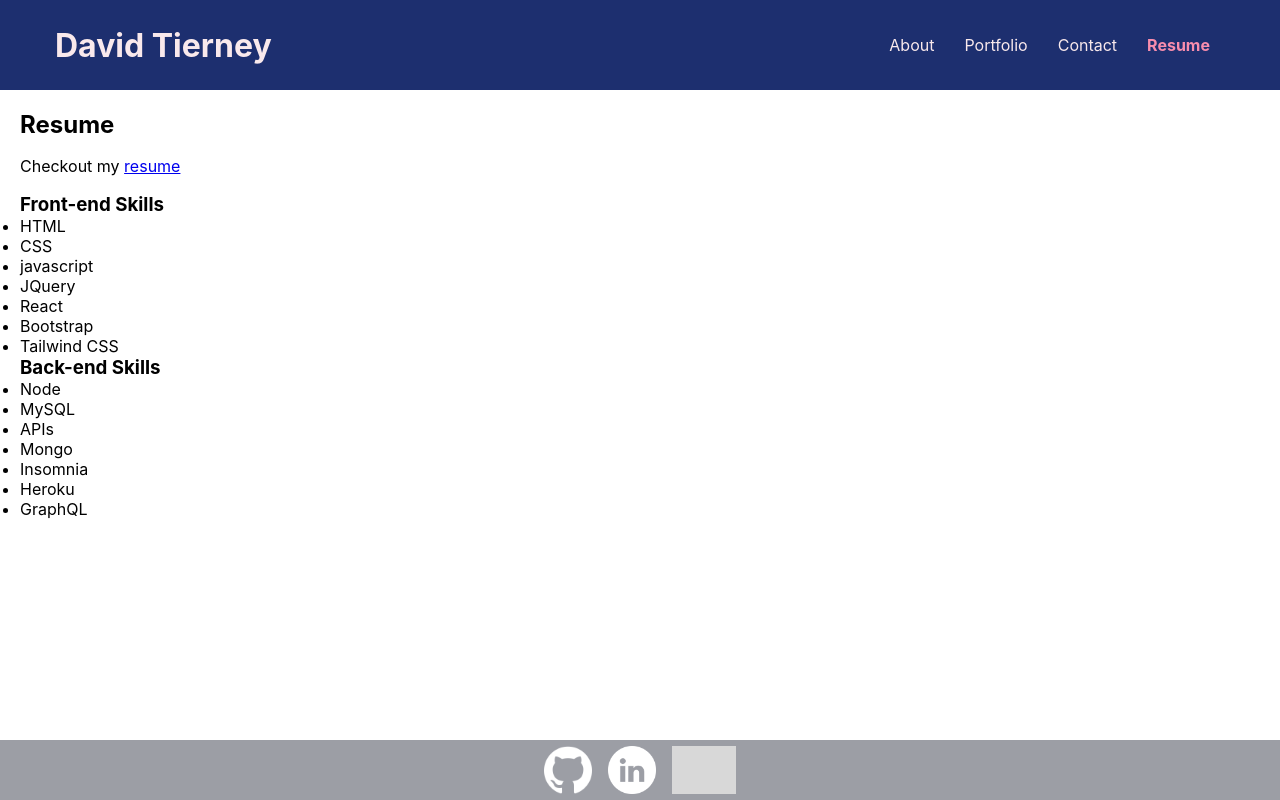
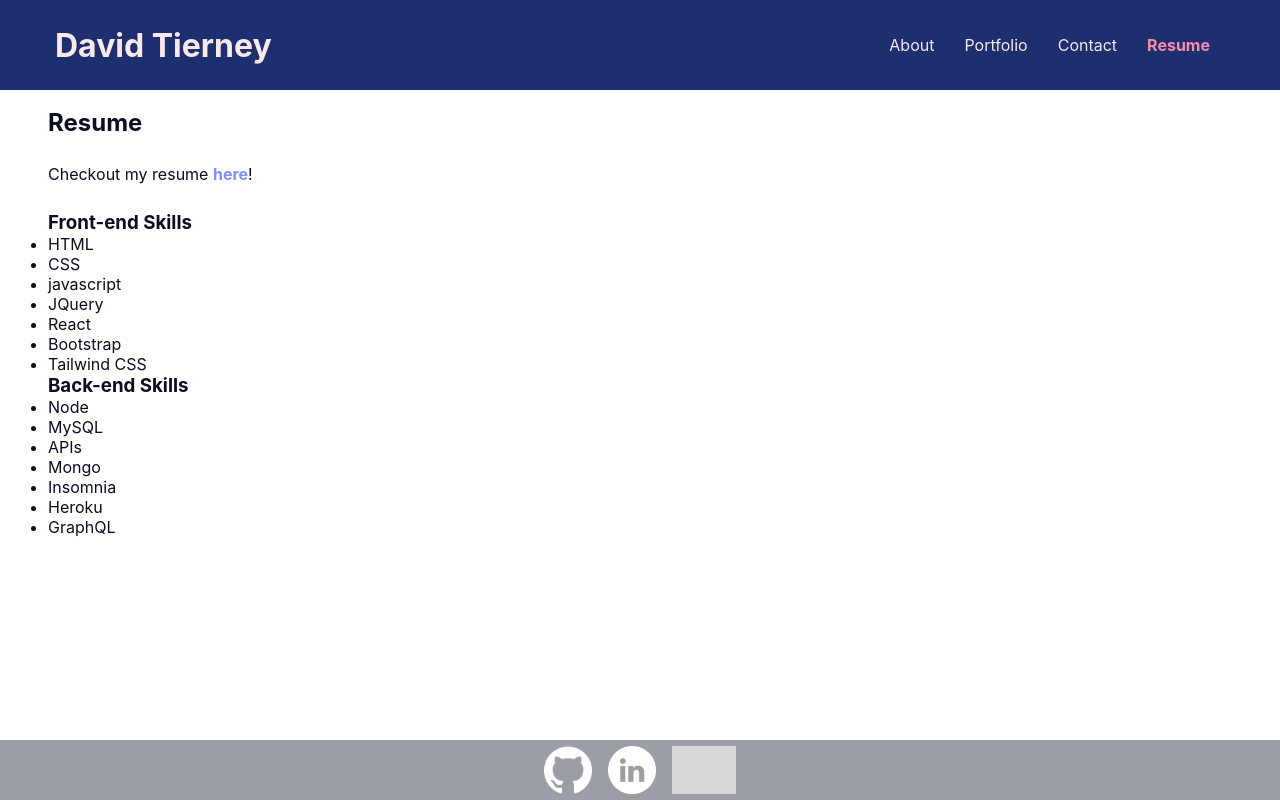
Before and after one commit to daveshouse44/react_portfolio, a React (Create React App) app in the folder react_portfolio/: page / in a window 1280 px wide. Both pictures are taken after a click on the item "Resume". Built offline with nearby package versions, Linux system fonts and the light colour scheme; grey boxes are pictures that could not be loaded.

Commit message:
added contact form style

```diff
--- a/react_portfolio/src/App.css
+++ b/react_portfolio/src/App.css
@@ -55,12 +55,17 @@ header h1 {
 
 /* main body styling */
 section {
-  padding: 20px;
+  padding: 18px 48px;
   margin: 0 auto;
+  color: var(--rich-blk);
+}
+
+section h1 {
+  font-weight: bold;
 }
 
 section p {
-  margin: 15px auto;
+  margin: 25px auto;
   line-height: 1.5em;
 }
 
@@ -72,6 +77,40 @@ section p {
   border: 3px solid var(--rich-blk)
 }
 
+p a {
+  text-decoration: none;
+  color: var(--cornflower-blue);
+  font-weight: bolder;
+}
+
+p a:hover {
+  color: var(--maize-crayola);
+}
+
+/* contact styling */
+#contact-form {
+  padding: 40px 25px 40px 25px;
+  width: 75%;
+}
+
+#contact-form label {
+  display: block;
+  font-weight: bold;
+}
+
+#contact-form input {
+  width: 100%;
+  height: 25px;
+}
+
+#contact-form textarea {
+  width: 100%;
+}
+
+.error-text {
+  color: var(--tickle-me-pink);
+  font-weight: bold;
+}
 /* footer styling */
 footer {
   width: 100%;
--- a/react_portfolio/src/components/Contact.js
+++ b/react_portfolio/src/components/Contact.js
@@ -19,13 +19,13 @@ const Contact = () => {
       console.log(isValid);
       // Conditional statement to determine if email is valid
       if (!isValid) {
-        setErrorMessage("Your email is invalid.");
+        setErrorMessage("Your email is invalid!");
       } else {
         setErrorMessage("");
       }
     } else {
       if (!e.target.value.length) {
-        setErrorMessage(`${e.target.name} is required.`);
+        setErrorMessage(`Your ${e.target.name} is required!`);
       } else {
         setErrorMessage("");
       }
--- a/react_portfolio/src/components/Resume.js
+++ b/react_portfolio/src/components/Resume.js
@@ -5,14 +5,14 @@ const Resume = () => {
     <section>
       <h1>Resume</h1>
       <p>
-        Checkout my{" "}
+        Checkout my resume {" "}
         <a
           href="https://drive.google.com/file/d/11fyZIj1WSbo1IxztGDIzAUxf06V4z1VK/view?usp=sharing"
           target="_blank"
           rel="noreferrer"
         >
-          resume
-        </a>
+          here
+        </a>!
       </p>
       <h3>Front-end Skills</h3>
       <ul className="resumeList">
```
